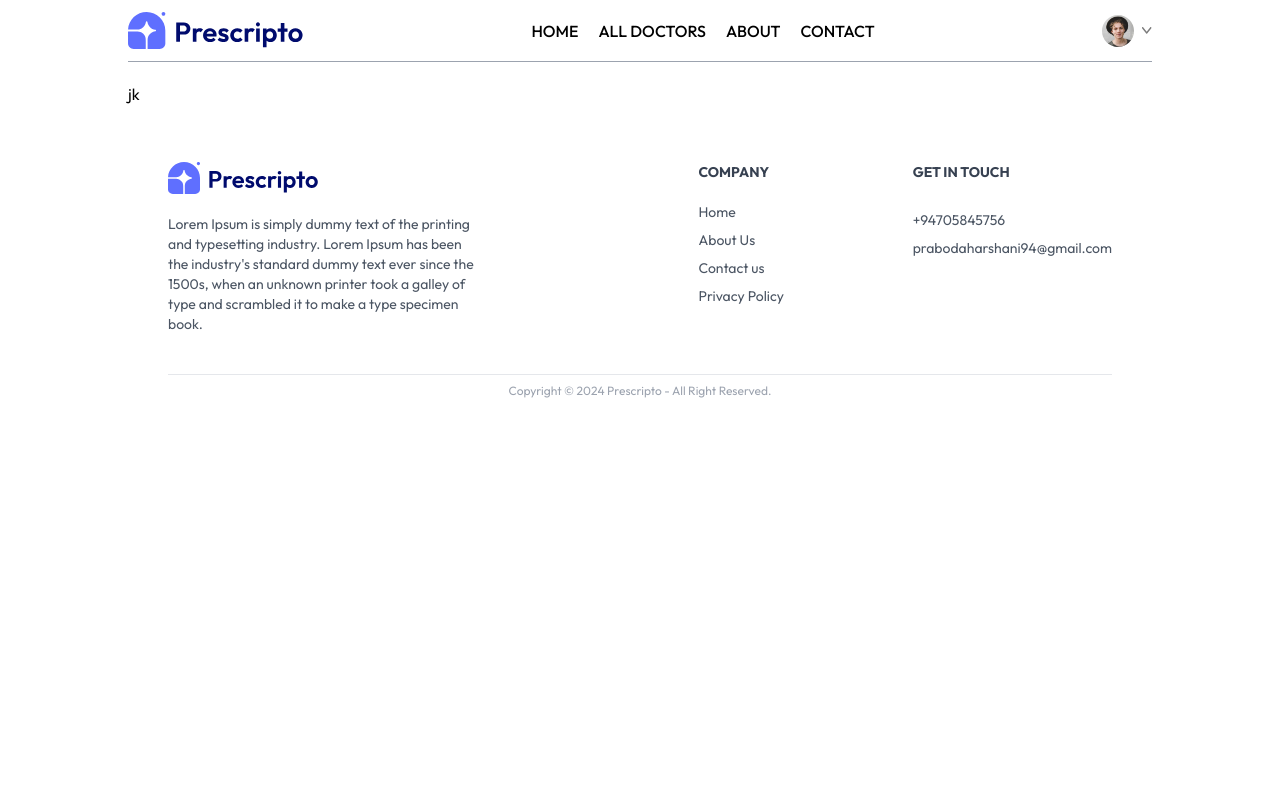
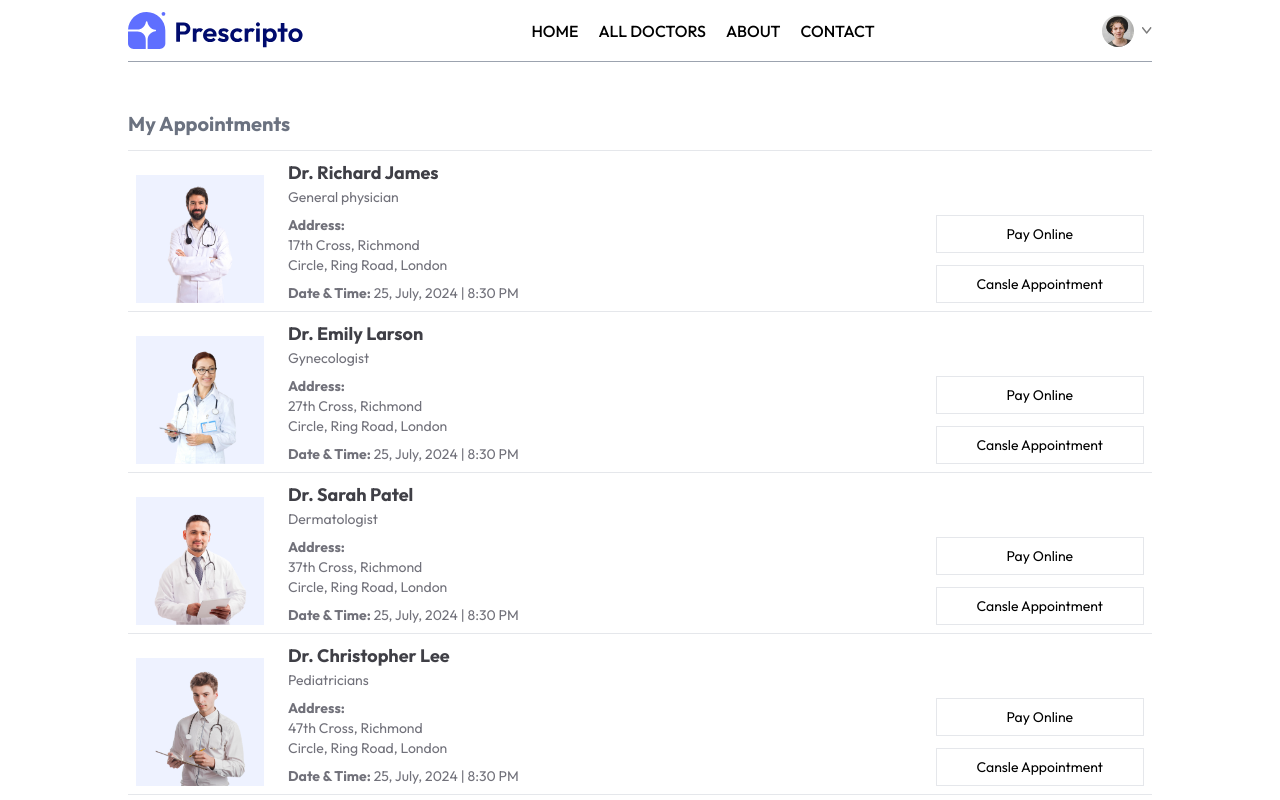
Before and after one commit to prabodhahdev/DocBook, a React (Vite) app in the folder frontend/: page /my-appointments in a window 1280 px wide. Shown: the top 800 px of the page. Built offline with nearby package versions, Linux system fonts and the light colour scheme.

Commit message:
My Appointments initial commit

```diff
--- a/frontend/src/pages/MyAppointments.jsx
+++ b/frontend/src/pages/MyAppointments.jsx
@@ -1,9 +1,35 @@
-import React from 'react'
+import React, { useContext } from 'react'
+import {AppContext} from '../context/AppContext'
 
 const MyAppointments = () => {
+  const {doctors}= useContext(AppContext)
+
   return (
     <div>
-      jk
+      <p className='pb-3 mt-12 text-gray-500 text-xl font-bold border-b'>My Appointments</p>
+      <div className=''>
+        {doctors.map((item,index)=>(
+          <div key={index} className='grid gap-4 grid-cols-[1fr_2fr] sm:flex sm:gap-6  border-b items-end p-2'>
+            <div>
+            <img className='w-32 bg-indigo-50' src={item.image} alt="" />
+            </div>
+            <div className='flex-1 text-zinc-500 text-sm'>
+              <p className='text-zinc-700 text-lg font-bold'>{item.name}</p>
+              <p>{item.speciality}</p>
+              <p className='pt-2 text-zinc-500 font-bold'>Address:</p>
+              <p>{item.address.line1}</p>
+              <p>{item.address.line2}</p>
+              <p className='pt-2'><span className=' text-zinc-500 font-bold'>Date & Time:</span>  25, July, 2024 |  8:30 PM</p>
+            </div>
+            <div></div>
+            <div className='flex flex-col gap-3 justify-end' >
+              <button className=' text-black border border-gray  text-sm py-2 sm:min-w-[48px] hover:bg-primary hover:text-white'>Pay Online</button>
+              <button className=' text-black border border-gray text-sm py-2 px-10 hover:bg-red-600 hover:text-white'>Cansle Appointment</button>
+            </div>
+          </div>
+        ))}
+
+      </div>
 
     </div>
   )
```
